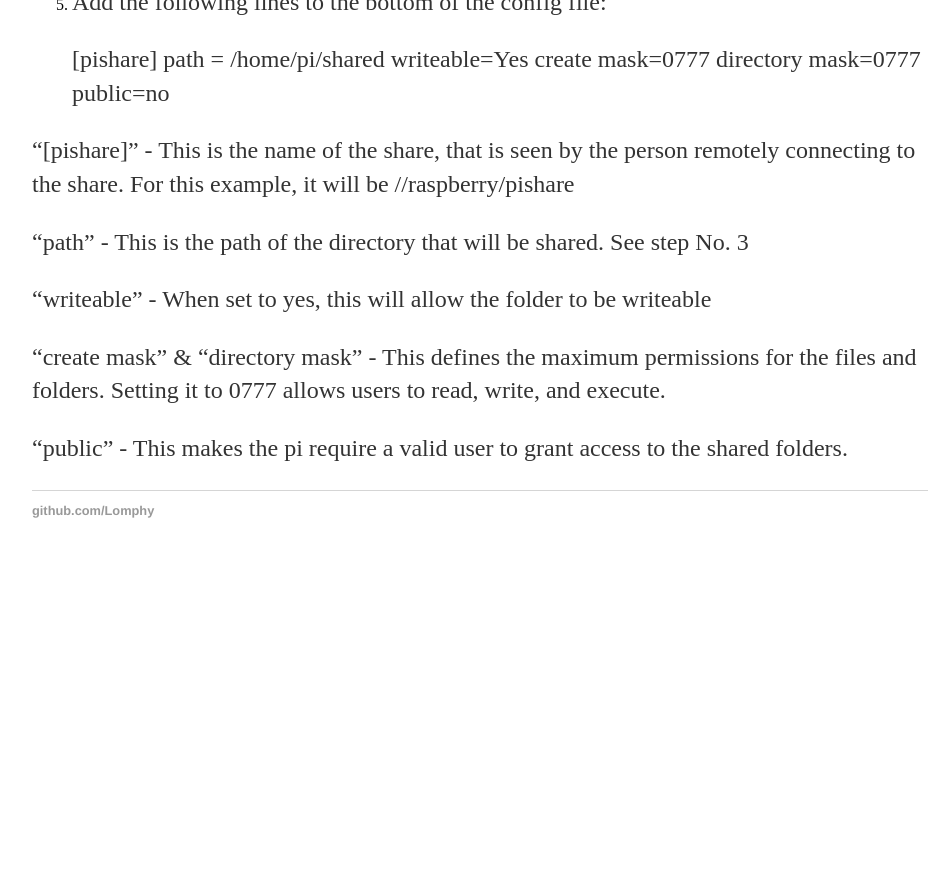
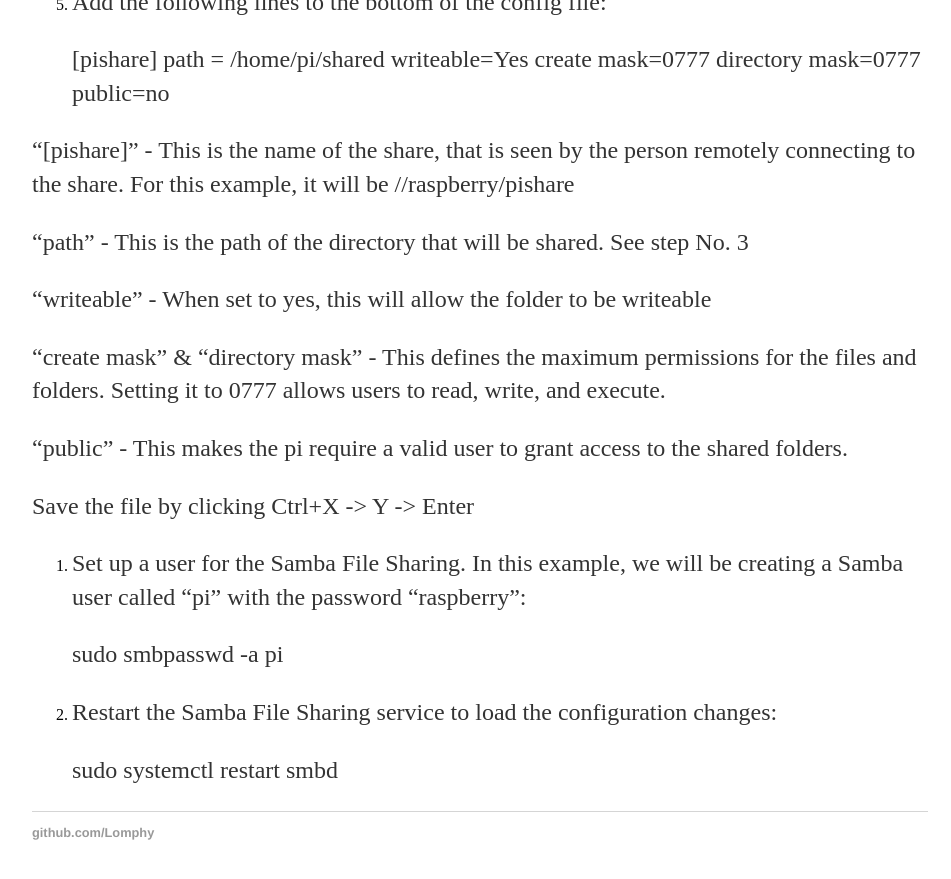
Before and after one commit to Lomphy/Lomphy.github.io, a Jekyll site: the page built from projects/RaspiSlideshowServer.md, in a window 1280 px wide and 900 px high, scrolled down 4203 px. Shown: the top 879 px of the window, without its empty margins (160-1111 px from the left). Built offline with Jekyll 4.4.1, drawn with Linux system fonts in a browser that asks for light colours; before the commit the page ends 4781 px from its top, so only the background shows below that.

Commit message:
feat: finished Samba Setup on raspbian

```diff
--- a/projects/RaspiSlideshowServer.md
+++ b/projects/RaspiSlideshowServer.md
@@ -132,3 +132,13 @@
 "create mask" & "directory mask" - This defines the maximum permissions for the files and folders. Setting it to 0777 allows users to read, write, and execute.
 
 "public" - This makes the pi require a valid user to grant access to the shared folders.
+
+Save the file by clicking Ctrl+X -> Y -> Enter
+
+6. Set up a user for the Samba File Sharing. In this example, we will be creating a Samba user called "pi" with the password "raspberry":
+
+    sudo smbpasswd -a pi
+
+7. Restart the Samba File Sharing service to load the configuration changes:
+
+    sudo systemctl restart smbd
```
